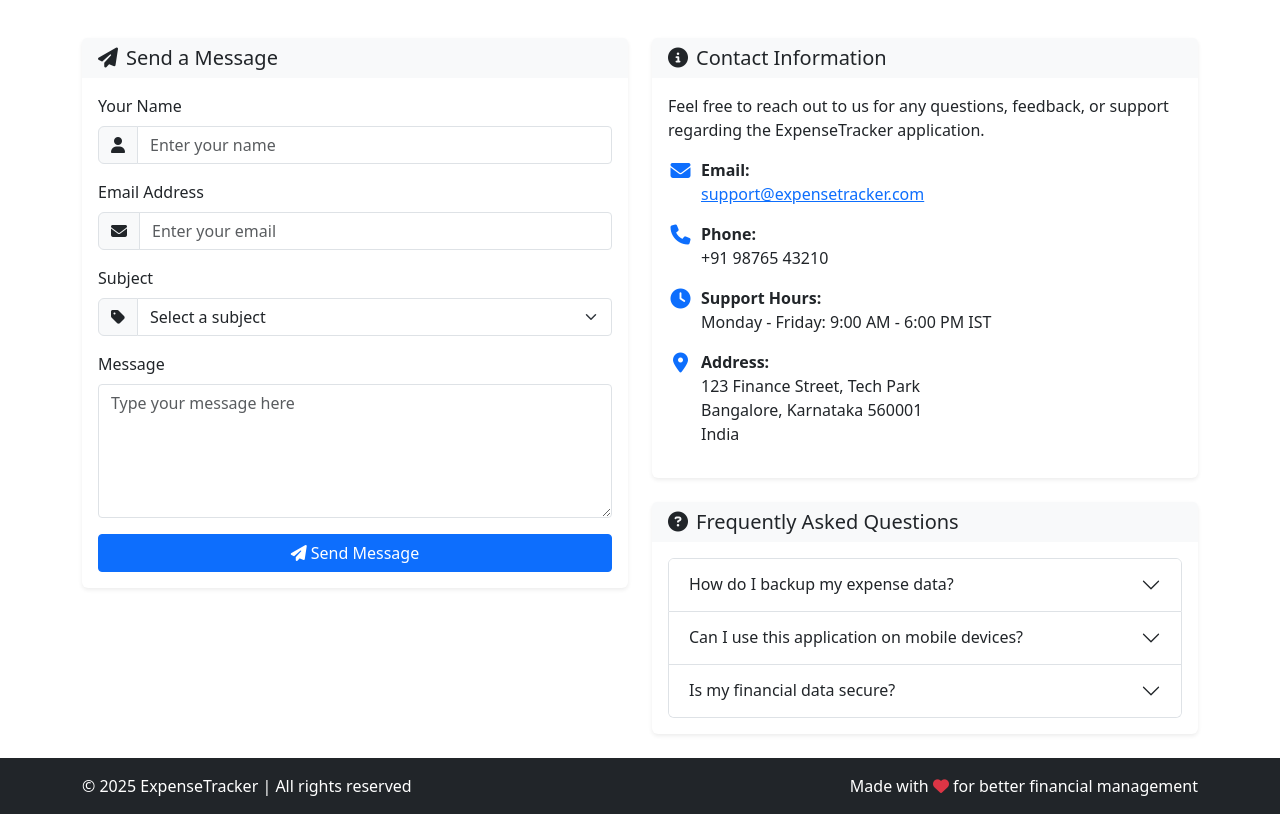
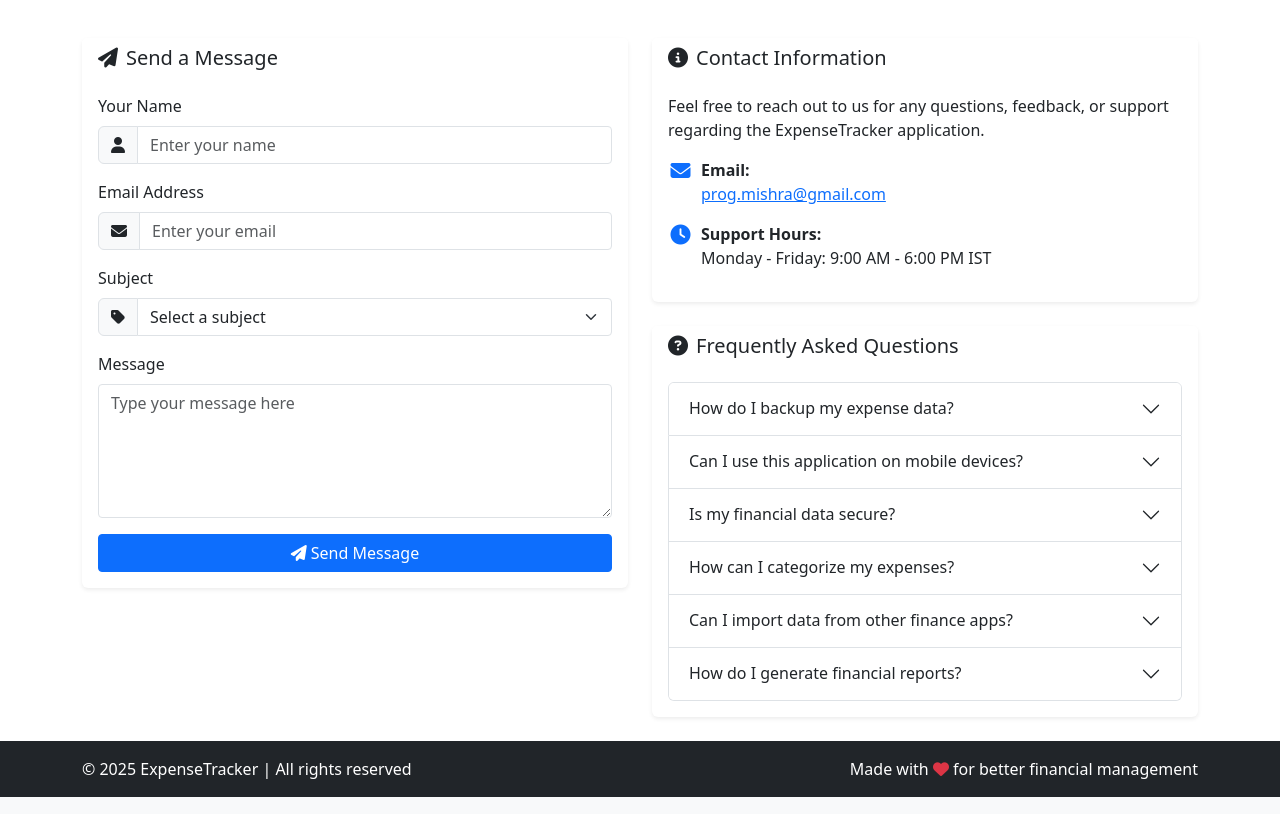
Before and after one commit to ASH1998/expense-tracker, a Flask app: page /contact in a window 1280 px wide. Shown: the part 202-1016 px from the top of the page. Run offline with Flask 3, Linux system fonts and the light colour scheme.

Commit message:
Add current year to templates and update card header styles

```diff
--- a/app.py
+++ b/app.py
@@ -156,7 +156,7 @@ def login():
         else:
             flash('Invalid username or password')
 
-    return render_template('login.html')
+    return render_template('login.html', current_year=datetime.now().year)
 
 @app.route('/logout')
 @login_required
@@ -203,7 +203,8 @@ def dashboard():
                           investments=investments, savings=savings,
                           latest_records=latest_records_list,
                           monthly_data=json.dumps(monthly_data),
-                          settings=settings)
+                          settings=settings,
+                          current_year=datetime.now().year)
 
 @app.route('/analysis')
 @login_required
@@ -234,7 +235,8 @@ def analysis():
                           category_data=json.dumps(category_data),
                           monthly_trends=json.dumps(monthly_trends_dict),
                           yearly_trends=json.dumps(yearly_trends_dict),
-                          settings=settings)
+                          settings=settings,
+                          current_year=datetime.now().year)
 
 @app.route('/settings', methods=['GET', 'POST'])
 @login_required
@@ -536,7 +538,7 @@ def profile():
 
 @app.route('/contact')
 def contact():
-    return render_template('contact.html')
+    return render_template('contact.html', current_year=datetime.now().year)
 
 if __name__ == '__main__':
     ttrack = r"""
--- a/templates/base.html
+++ b/templates/base.html
@@ -112,7 +112,7 @@
         <div class="container">
             <div class="row">
                 <div class="col-md-6">
-                    <p class="mb-0">&copy; 2025 ExpenseTracker | All rights reserved</p>
+                    <p class="mb-0">&copy; {{ current_year }} ExpenseTracker | All rights reserved</p>
                 </div>
                 <div class="col-md-6 text-md-end">
                     <p class="mb-0">Made with <i class="fas fa-heart text-danger"></i> for better financial management</p>
--- a/templates/contact.html
+++ b/templates/contact.html
@@ -13,7 +13,7 @@
 <div class="row g-4">
     <div class="col-lg-6">
         <div class="card shadow-sm">
-            <div class="card-header bg-light">
+            <div class="card-header bg-body">
                 <h5 class="card-title mb-0"><i class="fas fa-paper-plane me-2"></i>Send a Message</h5>
             </div>
             <div class="card-body">
@@ -62,7 +62,7 @@
 
     <div class="col-lg-6">
         <div class="card shadow-sm mb-4">
-            <div class="card-header bg-light">
+            <div class="card-header bg-body">
                 <h5 class="card-title mb-0"><i class="fas fa-info-circle me-2"></i>Contact Information</h5>
             </div>
             <div class="card-body">
@@ -76,18 +76,7 @@
                             </div>
                             <div>
                                 <strong>Email:</strong><br>
-                                <a href="mailto:support@expensetracker.com">support@expensetracker.com</a>
-                            </div>
-                        </div>
-                    </li>
-                    <li class="mb-3">
-                        <div class="d-flex">
-                            <div class="flex-shrink-0">
-                                <i class="fas fa-phone text-primary fa-fw fa-lg me-2"></i>
-                            </div>
-                            <div>
-                                <strong>Phone:</strong><br>
-                                +91 98765 43210
+                                <a href="mailto:prog.mishra@gmail.com">prog.mishra@gmail.com</a>
                             </div>
                         </div>
                     </li>
@@ -102,25 +91,12 @@
                             </div>
                         </div>
                     </li>
-                    <li>
-                        <div class="d-flex">
-                            <div class="flex-shrink-0">
-                                <i class="fas fa-map-marker-alt text-primary fa-fw fa-lg me-2"></i>
-                            </div>
-                            <div>
-                                <strong>Address:</strong><br>
-                                123 Finance Street, Tech Park<br>
-                                Bangalore, Karnataka 560001<br>
-                                India
-                            </div>
-                        </div>
-                    </li>
                 </ul>
             </div>
         </div>
 
         <div class="card shadow-sm">
-            <div class="card-header bg-light">
+            <div class="card-header bg-body">
                 <h5 class="card-title mb-0"><i class="fas fa-question-circle me-2"></i>Frequently Asked Questions</h5>
             </div>
             <div class="card-body">
@@ -161,6 +137,42 @@
                             </div>
                         </div>
                     </div>
+                    <div class="accordion-item">
+                        <h2 class="accordion-header" id="faqFour">
+                            <button class="accordion-button collapsed" type="button" data-bs-toggle="collapse" data-bs-target="#collapseFour">
+                                How can I categorize my expenses?
+                            </button>
+                        </h2>
+                        <div id="collapseFour" class="accordion-collapse collapse" aria-labelledby="faqFour" data-bs-parent="#faqAccordion">
+                            <div class="accordion-body">
+                                You can create and manage expense categories in the <strong>Settings</strong> page. These categories can be customized to fit your specific financial tracking needs.
+                            </div>
+                        </div>
+                    </div>
+                    <div class="accordion-item">
+                        <h2 class="accordion-header" id="faqFive">
+                            <button class="accordion-button collapsed" type="button" data-bs-toggle="collapse" data-bs-target="#collapseFive">
+                                Can I import data from other finance apps?
+                            </button>
+                        </h2>
+                        <div id="collapseFive" class="accordion-collapse collapse" aria-labelledby="faqFive" data-bs-parent="#faqAccordion">
+                            <div class="accordion-body">
+                                Yes, you can import data from other applications as long as you can export them in CSV or JSON format. Use the <strong>Import/Export</strong> feature to upload your data.
+                            </div>
+                        </div>
+                    </div>
+                    <div class="accordion-item">
+                        <h2 class="accordion-header" id="faqSix">
+                            <button class="accordion-button collapsed" type="button" data-bs-toggle="collapse" data-bs-target="#collapseSix">
+                                How do I generate financial reports?
+                            </button>
+                        </h2>
+                        <div id="collapseSix" class="accordion-collapse collapse" aria-labelledby="faqSix" data-bs-parent="#faqAccordion">
+                            <div class="accordion-body">
+                                Visit the <strong>Analysis</strong> page to view automatically generated charts and reports based on your expense data. You can filter by time periods and categories to get detailed insights.
+                            </div>
+                        </div>
+                    </div>
                 </div>
             </div>
         </div>
--- a/templates/dashboard.html
+++ b/templates/dashboard.html
@@ -129,7 +129,7 @@
     <!-- Monthly Breakdown Chart -->
     <div class="col-lg-8">
         <div class="card shadow-sm h-100">
-            <div class="card-header bg-light d-flex justify-content-between align-items-center">
+            <div class="card-header bg-body d-flex justify-content-between align-items-center">
                 <h5 class="card-title mb-0">Monthly Overview</h5>
                 <div class="d-flex align-items-center gap-2">
                     <div class="input-group input-group-sm" style="width:auto;">
@@ -152,7 +152,7 @@
     <!-- Recent Transactions -->
     <div class="col-lg-4">
         <div class="card shadow-sm h-100">
-            <div class="card-header bg-light d-flex justify-content-between align-items-center">
+            <div class="card-header bg-body d-flex justify-content-between align-items-center">
                 <h5 class="card-title mb-0">Latest Transactions</h5>
                 <a href="{{ url_for('manage_expenses') }}" class="btn btn-sm btn-primary">
                     <i class="fas fa-plus me-1"></i>Add New
@@ -203,7 +203,7 @@
                     </table>
                 </div>
             </div>
-            <div class="card-footer bg-light text-center">
+            <div class="card-footer bg-body text-center">
                 <a href="{{ url_for('manage_expenses') }}" class="text-decoration-none">View All Transactions</a>
             </div>
         </div>
--- a/templates/expenses.html
+++ b/templates/expenses.html
@@ -14,7 +14,7 @@
     <!-- Add New Expense Form -->
     <div class="col-lg-4">
         <div class="card shadow-sm">
-            <div class="card-header bg-light">
+            <div class="card-header bg-body">
                 <h5 class="card-title mb-0"><i class="fas fa-plus me-2"></i>Add New Record</h5>
             </div>
             <div class="card-body">
@@ -65,7 +65,7 @@
     <!-- Expense Records Table -->
     <div class="col-lg-8">
         <div class="card shadow-sm">
-            <div class="card-header bg-light d-flex justify-content-between align-items-center">
+            <div class="card-header bg-body d-flex justify-content-between align-items-center">
                 <h5 class="card-title mb-0"><i class="fas fa-table me-2"></i>Your Records</h5>
                 <div class="input-group input-group-sm w-50">
                     <input type="text" class="form-control" id="recordSearch" placeholder="Search records...">
--- a/templates/profile.html
+++ b/templates/profile.html
@@ -13,7 +13,7 @@
 <div class="row g-4">
     <div class="col-lg-4">
         <div class="card shadow-sm">
-            <div class="card-header bg-light">
+            <div class="card-header bg-body">
                 <h5 class="card-title mb-0"><i class="fas fa-user me-2"></i>Profile Information</h5>
             </div>
             <div class="card-body text-center">
@@ -42,7 +42,7 @@
 
     <div class="col-lg-8">
         <div class="card shadow-sm">
-            <div class="card-header bg-light">
+            <div class="card-header bg-body">
                 <h5 class="card-title mb-0"><i class="fas fa-chart-pie me-2"></i>Account Statistics</h5>
             </div>
             <div class="card-body">
--- a/templates/settings.html
+++ b/templates/settings.html
@@ -14,7 +14,7 @@
     <!-- Category Settings -->
     <div class="col-lg-6">
         <div class="card shadow-sm">
-            <div class="card-header bg-light">
+            <div class="card-header bg-body">
                 <h5 class="card-title mb-0"><i class="fas fa-tags me-2"></i>Category Settings</h5>
             </div>
             <div class="card-body">
@@ -52,7 +52,7 @@
             <!-- Currency Settings -->
             <div class="col-12">
                 <div class="card shadow-sm">
-                    <div class="card-header bg-light">
+                    <div class="card-header bg-body">
                         <h5 class="card-title mb-0"><i class="fas fa-rupee-sign me-2"></i>Currency Settings</h5>
                     </div>
                     <div class="card-body">
@@ -80,7 +80,7 @@
             <!-- Start Date Settings -->
             <div class="col-12">
                 <div class="card shadow-sm">
-                    <div class="card-header bg-light">
+                    <div class="card-header bg-body">
                         <h5 class="card-title mb-0"><i class="fas fa-calendar-alt me-2"></i>Start Date Settings</h5>
                     </div>
                     <div class="card-body">
```
Also changed, not shown: templates/analysis.html (+4 -4 lines), templates/import_export.html (+5 -5 lines).
